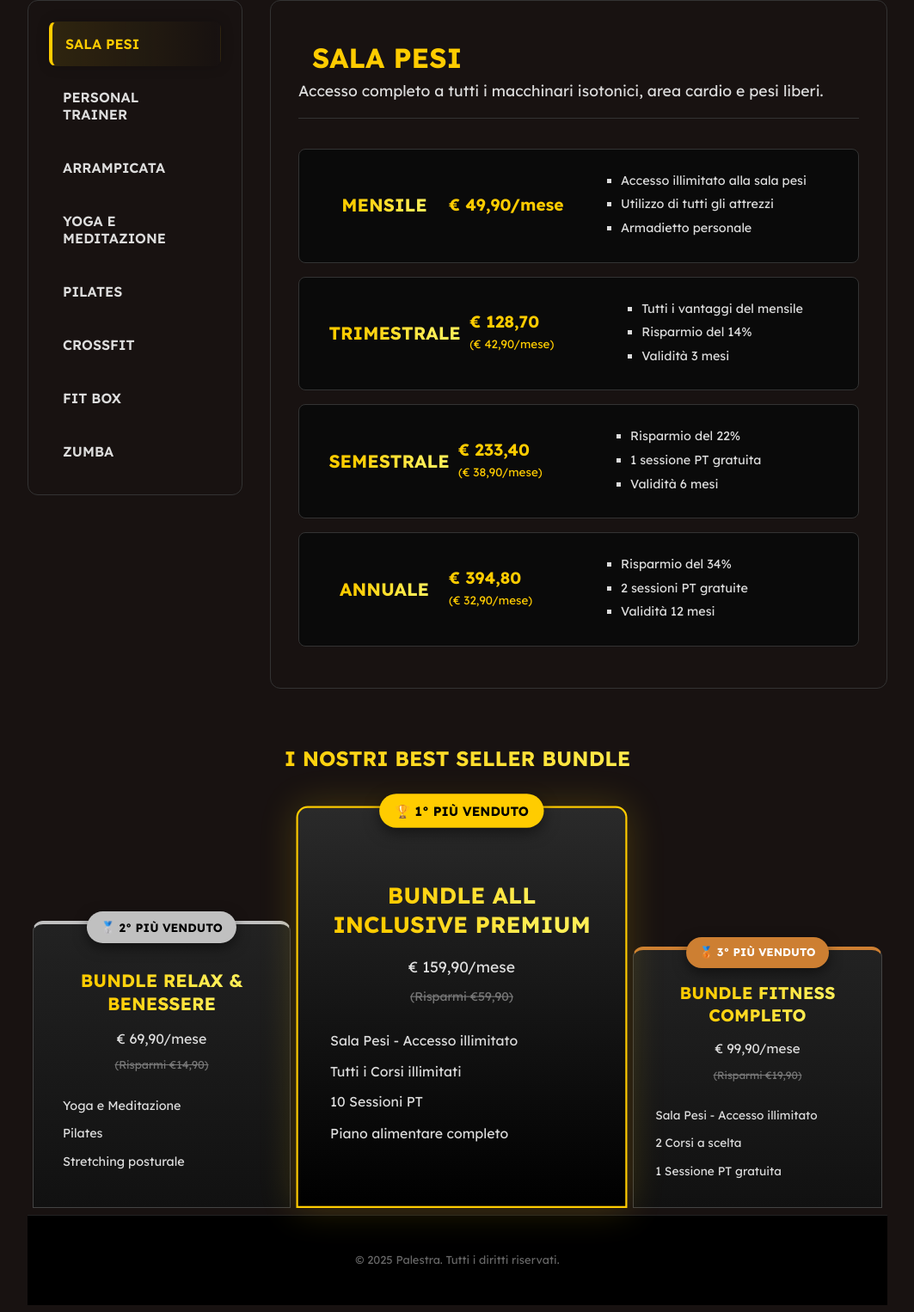
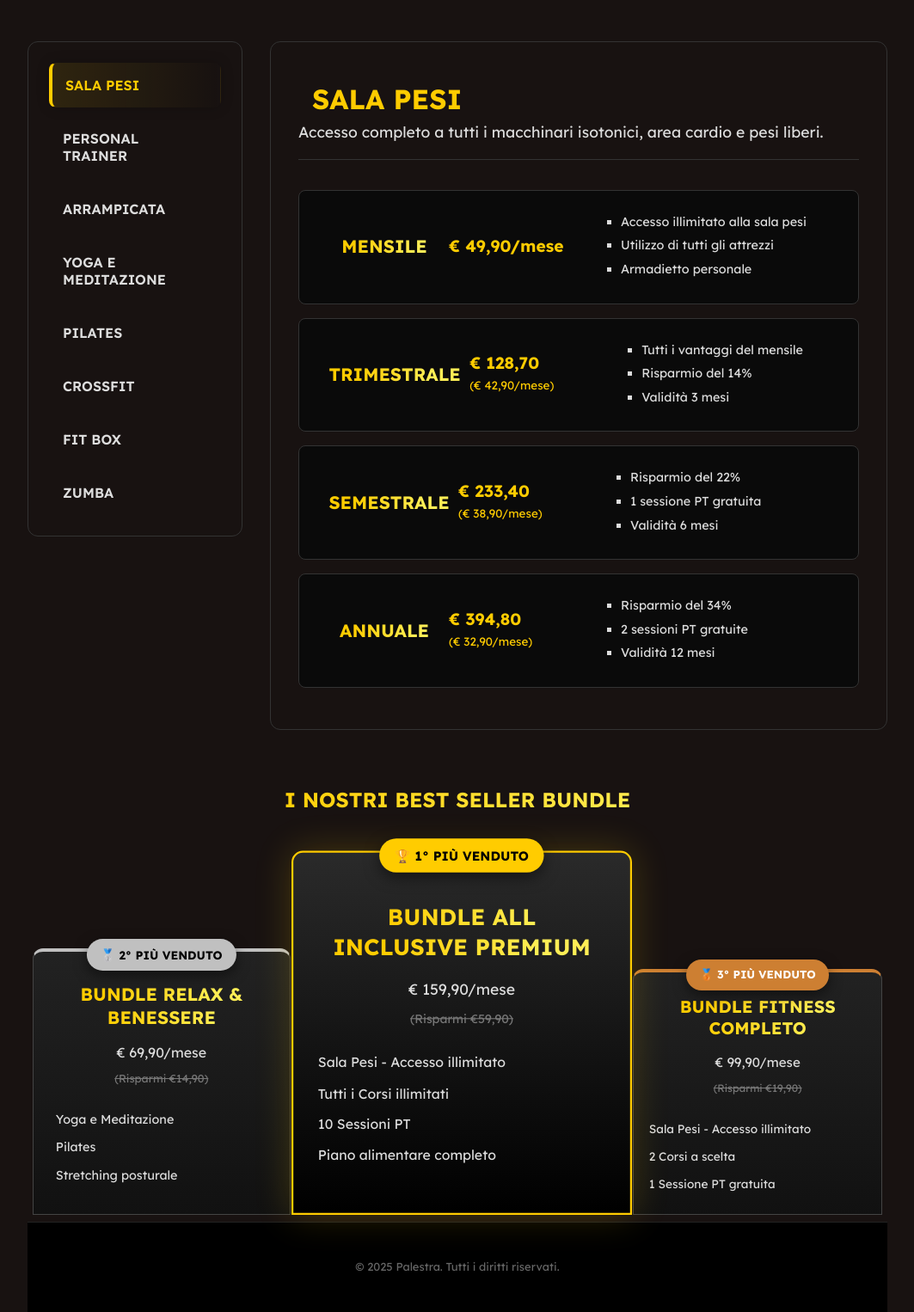
Before and after one commit to Granz09124/Progetto-tecweb, a PHP site: page /html/abbonamenti_style.html in a window 1280 px wide. Shown: the part 244-1770 px from the top of the page at 86% size, without its empty margins (108-1171 px from the left). Run offline with PHP 8.4, Linux system fonts and the light colour scheme.

Commit message:
update podio e spaziatura breadcum

```diff
--- a/css/style.css
+++ b/css/style.css
@@ -501,6 +501,7 @@ h2 {
  ================ */
 .layout-abbonamenti {
     display: block;
+    padding-top: 3em;
 }
 
 .tab-container {
@@ -680,7 +681,7 @@ h2 {
     display: flex;
     justify-content: center;
     align-items: flex-end;
-    gap: 1.5em;
+    gap: 1.2em;
     padding-bottom: 0.5em;
     margin-top: 5em;
 }
@@ -738,8 +739,8 @@ h2 {
 }
 
 .bundle-primo {
-    flex: 0 0 35%;
-    padding: 4.5em 1.5em 3.5em 1.5em;
+    flex: 0 0 36%;
+    padding: 3em 1em 2.5em 1em;
     z-index: 10;
     background: linear-gradient(to bottom, #2a2a2a, #000);
     border: 2px solid var(--gold);
@@ -755,7 +756,7 @@ h2 {
 
 .bundle-secondo {
     flex: 0 0 30%;
-    padding: 3em 1.5em 2em 1.5em;
+    padding: 2em 1em 1.5em 1em;
     border-top: 4px solid #c0c0c0;
     order: 1;
 }
@@ -767,7 +768,7 @@ h2 {
 
 .bundle-terzo {
     flex: 0 0 29%;
-    padding: 2.2em 1em 1.5em 1em;
+    padding: 1.5em 0.5em 1em 0.5em;
     border-top: 4px solid #cd7f32;
     order: 3;
     font-size: 0.95em;
```
